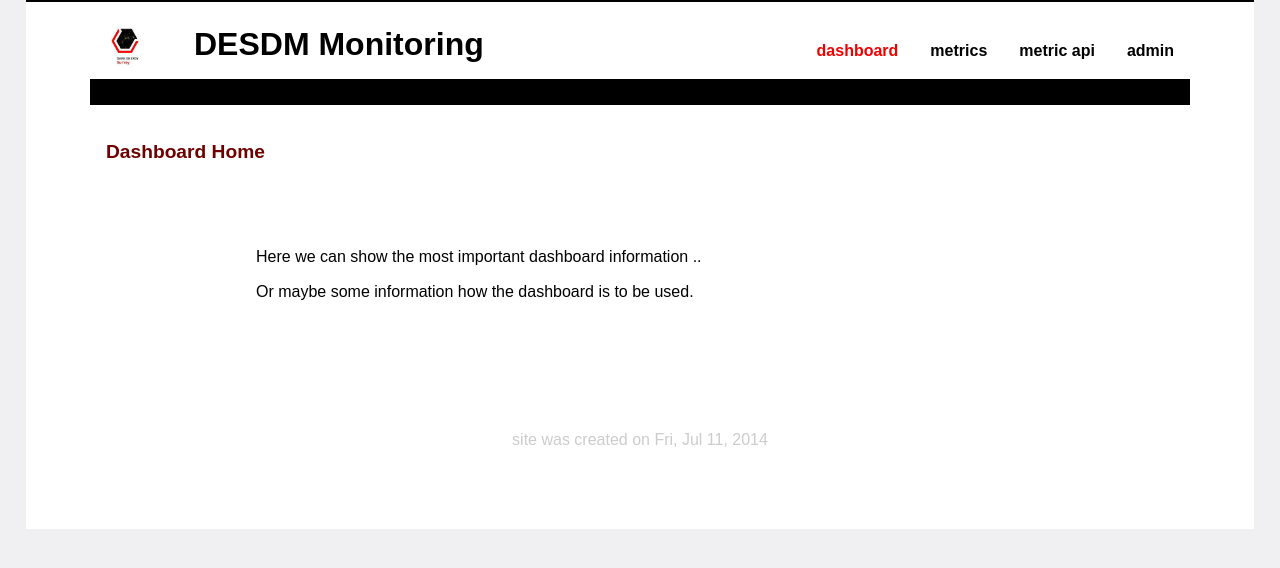
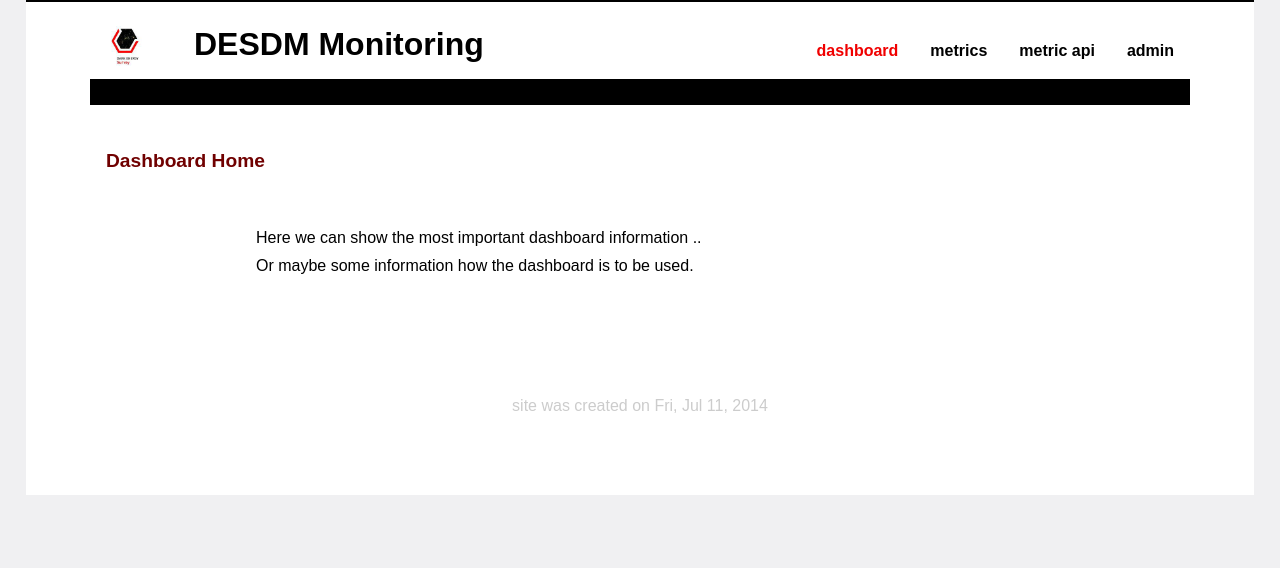
Before and after one commit to DarkEnergySurvey/desdmdashboard, a Django app: page /dashboard/ in a window 1280 px wide. Shown: the top 568 px of the page. Run offline with Django 3.2, Linux system fonts and the light colour scheme; parts of the project's set-up code (start-up, migrations or seed data) failed here and were passed over.

Commit message:
documentation v0.0.1 completed.

```diff
--- a/desdmdashboard_server/desdmdashboard/templates/base.html
+++ b/desdmdashboard_server/desdmdashboard/templates/base.html
@@ -114,8 +114,13 @@
             color: #4c83d1;
         }
 
+        #content p {
+            margin: 0.5em 0;
+        }
+
         #content h1, h2, h3, h4, h5 {
             color: #700000;
+            margin: 1.2em 0 0 0;
         }
 
         #content h1 { font-size: 180%; }
```
Also changed, not shown: 1 other file.
